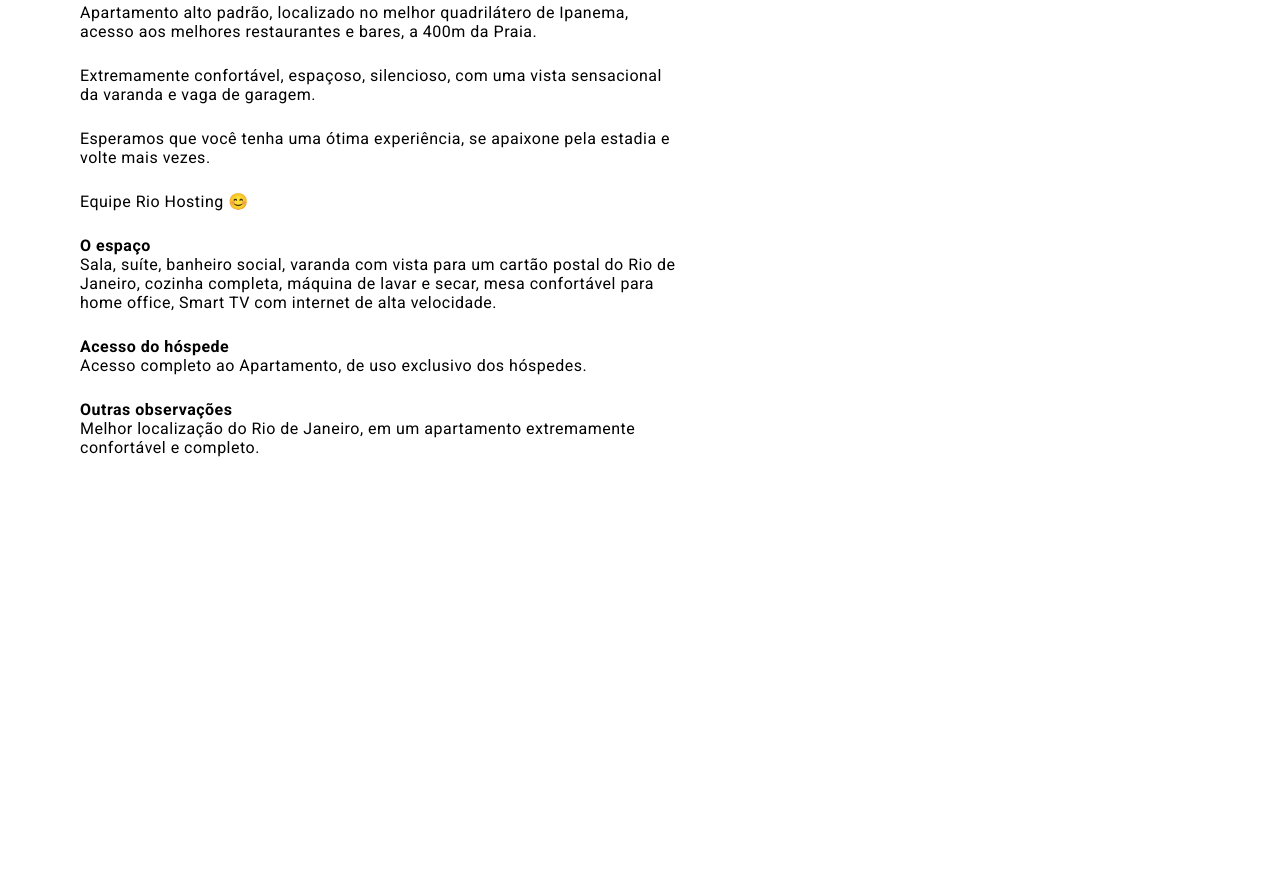
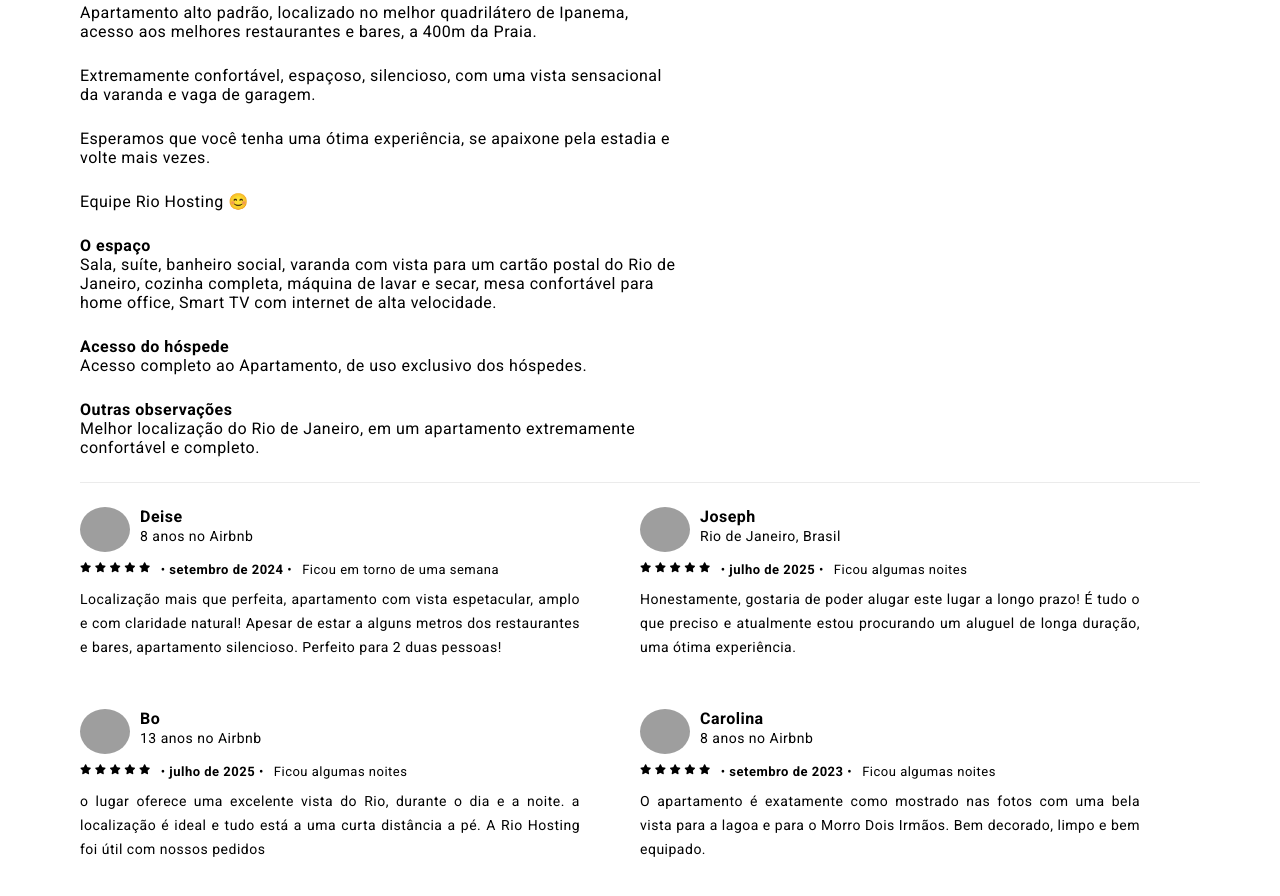
Before and after one commit to brunohcamposalves/cp1-airbnb, a plain HTML site: page index.html in a window 1280 px wide. Shown: the part 1147-2043 px from the top of the page. Before the commit the page ends 1624 px from the top, so only its background shows below. Drawn offline with Linux system fonts and the light colour scheme; grey boxes are pictures that could not be loaded.

Commit message:
feat: user feedbacks section

```diff
--- a/assets/style.css
+++ b/assets/style.css
@@ -459,3 +459,60 @@ h2 {
   gap: 25px;
   flex-direction: column;
 }
+
+.room-user-feedbacks-section {
+  width: 100%;
+  display: flex;
+  position: relative;
+  flex-wrap: wrap;
+
+  & .room-user-feedbacks-line {
+    & hr {
+      width: 100%;
+    }
+  }
+
+  & .room-user-feedback {
+    flex-basis: 50%;
+    display: flex;
+    flex-direction: column;
+    gap: 10px 0px;
+    margin: 25px 0px;
+
+    & .room-user-feedback-profile {
+      display: flex;
+      gap: 10px;
+
+      & img {
+        border-radius: 50%;
+        width: 50px;
+        height: 45px;
+        background-size: cover;
+      }
+
+      & span {
+        font-size: 14px;
+      }
+    }
+
+    & .room-user-feedback-summary {
+      display: flex;
+      gap: 10px;
+
+      & .room-user-feedback-summary-stars {
+        font-size: 10px;
+      }
+
+      & p {
+        font-size: 13px;
+      }
+    }
+
+    & .room-user-feedback-message {
+      font-size: 14px;
+      width: 500px;
+      text-align: justify;
+      line-height: 1.5rem;
+    }
+  }
+}
--- a/index.html
+++ b/index.html
@@ -229,6 +229,129 @@
           </span>
         </div>
       </section>
+
+      <section class="room-user-feedbacks-section">
+        <div class="room-user-feedbacks-line">
+          <hr />
+        </div>
+        <div class="room-user-feedback">
+          <div class="room-user-feedback-profile">
+            <img
+              src="https://a0.muscache.com/im/pictures/user/489465e5-e9bb-40bf-b02e-45a5904505cd.jpg?im_w=240"
+            />
+            <div>
+              <p><strong>Deise </strong></p>
+              <span>8 anos no Airbnb </span>
+            </div>
+          </div>
+          <div class="room-user-feedback-summary">
+            <div class="room-user-feedback-summary-stars">
+              <i class="fa-solid fa-star"></i>
+              <i class="fa-solid fa-star"></i>
+              <i class="fa-solid fa-star"></i>
+              <i class="fa-solid fa-star"></i>
+              <i class="fa-solid fa-star"></i>
+            </div>
+            <p>• <strong> setembro de 2024 </strong> •</p>
+            <p>Ficou em torno de uma semana</p>
+          </div>
+          <div class="room-user-feedback-message">
+            <p>
+              Localização mais que perfeita, apartamento com vista espetacular,
+              amplo e com claridade natural! Apesar de estar a alguns metros dos
+              restaurantes e bares, apartamento silencioso. Perfeito para 2 duas
+              pessoas!
+            </p>
+          </div>
+        </div>
+        <div class="room-user-feedback">
+          <div class="room-user-feedback-profile">
+            <img
+              src="https://a0.muscache.com/im/pictures/user/User/original/6b90c620-9c04-496a-a89a-a187a6fb62b6.jpeg?im_w=240"
+            />
+            <div>
+              <p><strong>Joseph </strong></p>
+              <span>Rio de Janeiro, Brasil </span>
+            </div>
+          </div>
+          <div class="room-user-feedback-summary">
+            <div class="room-user-feedback-summary-stars">
+              <i class="fa-solid fa-star"></i>
+              <i class="fa-solid fa-star"></i>
+              <i class="fa-solid fa-star"></i>
+              <i class="fa-solid fa-star"></i>
+              <i class="fa-solid fa-star"></i>
+            </div>
+            <p>• <strong> julho de 2025 </strong> •</p>
+            <p>Ficou algumas noites</p>
+          </div>
+          <div class="room-user-feedback-message">
+            <p>
+              Honestamente, gostaria de poder alugar este lugar a longo prazo! É
+              tudo o que preciso e atualmente estou procurando um aluguel de
+              longa duração, uma ótima experiência.
+            </p>
+          </div>
+        </div>
+        <div class="room-user-feedback">
+          <div class="room-user-feedback-profile">
+            <img
+              src="https://a0.muscache.com/im/users/4319454/profile_pic/1375046215/original.jpg?im_w=240"
+            />
+            <div>
+              <p><strong>Bo </strong></p>
+              <span>13 anos no Airbnb</span>
+            </div>
+          </div>
+          <div class="room-user-feedback-summary">
+            <div class="room-user-feedback-summary-stars">
+              <i class="fa-solid fa-star"></i>
+              <i class="fa-solid fa-star"></i>
+              <i class="fa-solid fa-star"></i>
+              <i class="fa-solid fa-star"></i>
+              <i class="fa-solid fa-star"></i>
+            </div>
+            <p>• <strong> julho de 2025 </strong> •</p>
+            <p>Ficou algumas noites</p>
+          </div>
+          <div class="room-user-feedback-message">
+            <p>
+              o lugar oferece uma excelente vista do Rio, durante o dia e a
+              noite. a localização é ideal e tudo está a uma curta distância a
+              pé. A Rio Hosting foi útil com nossos pedidos
+            </p>
+          </div>
+        </div>
+        <div class="room-user-feedback">
+          <div class="room-user-feedback-profile">
+            <img
+              src="https://a0.muscache.com/im/pictures/user/74731904-c8c2-4544-ac87-18f65c35dc9e.jpg?im_w=240"
+            />
+            <div>
+              <p><strong>Carolina </strong></p>
+              <span>8 anos no Airbnb </span>
+            </div>
+          </div>
+          <div class="room-user-feedback-summary">
+            <div class="room-user-feedback-summary-stars">
+              <i class="fa-solid fa-star"></i>
+              <i class="fa-solid fa-star"></i>
+              <i class="fa-solid fa-star"></i>
+              <i class="fa-solid fa-star"></i>
+              <i class="fa-solid fa-star"></i>
+            </div>
+            <p>• <strong> setembro de 2023 </strong> •</p>
+            <p>Ficou algumas noites</p>
+          </div>
+          <div class="room-user-feedback-message">
+            <p>
+              O apartamento é exatamente como mostrado nas fotos com uma bela
+              vista para a lagoa e para o Morro Dois Irmãos. Bem decorado, limpo
+              e bem equipado.
+            </p>
+          </div>
+        </div>
+      </section>
     </main>
   </body>
   <script
```
